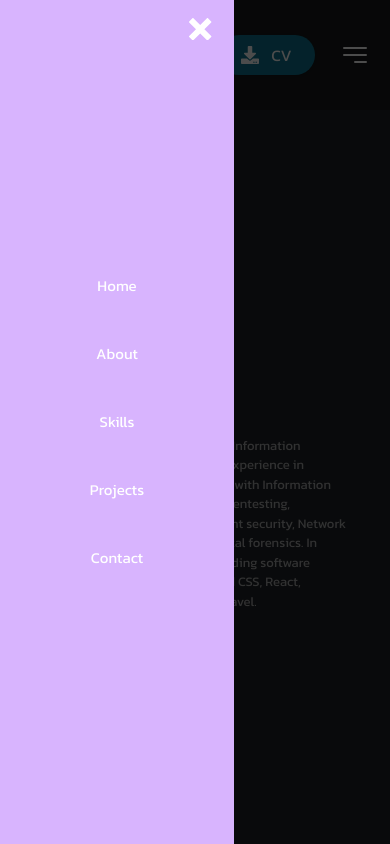
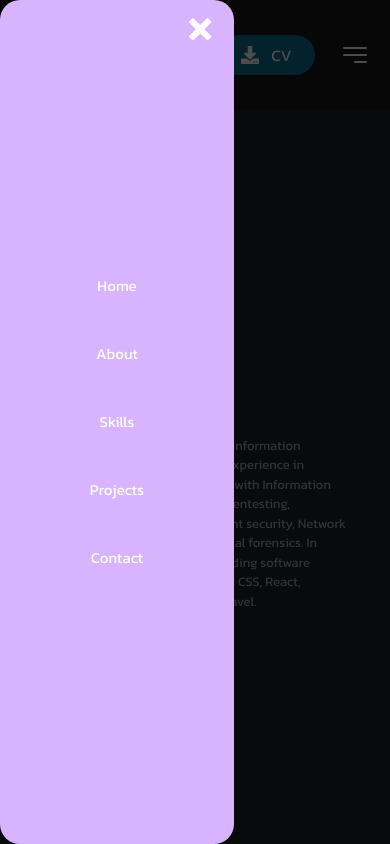
Before and after one commit to suiyanga/My-Portfolio, a Next.js app: page / in a window 390 px wide. Both pictures are taken after a click on the icon 354 px from the left and 54 px from the top of the page. Shown: the top 844 px of the page. Built offline with nearby package versions, Linux system fonts and the light colour scheme.

Commit message:
editing navbars

```diff
--- a/app/components/Home/Nav/MobileNav.tsx
+++ b/app/components/Home/Nav/MobileNav.tsx
@@ -18,7 +18,7 @@ const MobileNav = ({closeNav, showNav}:Props) => {
         <div className={'fixed ${navOpenStyle} top-0 transform transition-all duration-500 z-[10000] left-0 right-0 bottom-0 bg-black opacity-70 w-full h-[100vh]'}
         ></div>
         {/* nav-links */}
-        <ul className={'text-white ${navOpenStyle} fixed flex top-0 items-center justify-center flex-col h-[100vh] transform transition-all duration-300 delay-300 w-[60%] sm:w-[40%] bg-purple-300 space-y-10 z-[10000]'}>
+        <ul className={'text-white ${navOpenStyle} fixed flex top-0 items-center justify-center flex-col h-[100vh] transform transition-all duration-300 delay-300 w-[60%] sm:w-[40%] bg-purple-300 space-y-10 z-[10000] rounded-t-[20px] rounded-b-[20px]'}>
         <li className="navlink text-[15px] sm:text-[20px]">
             <Link href="/"> Home </Link>
         </li>
```
